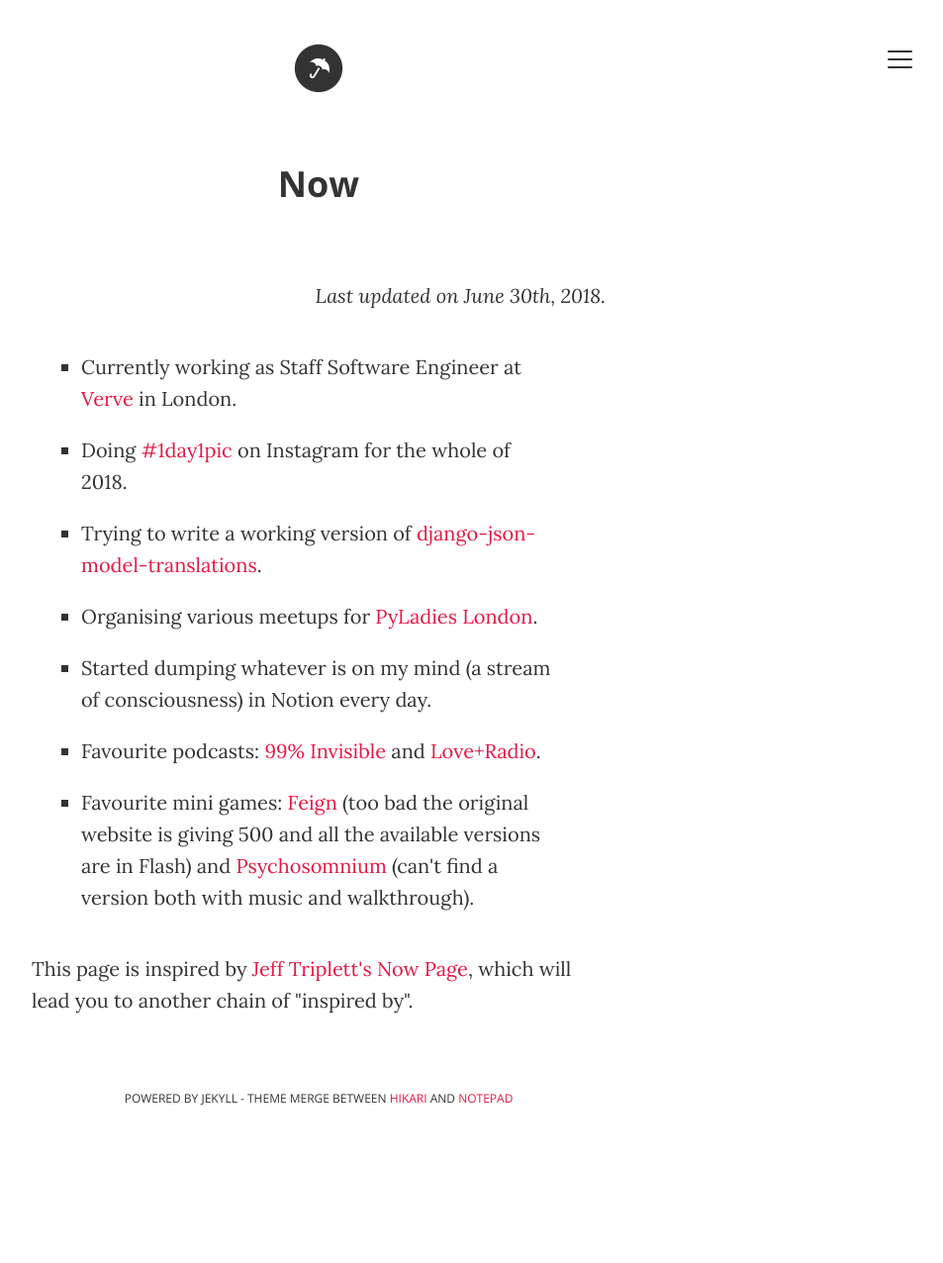
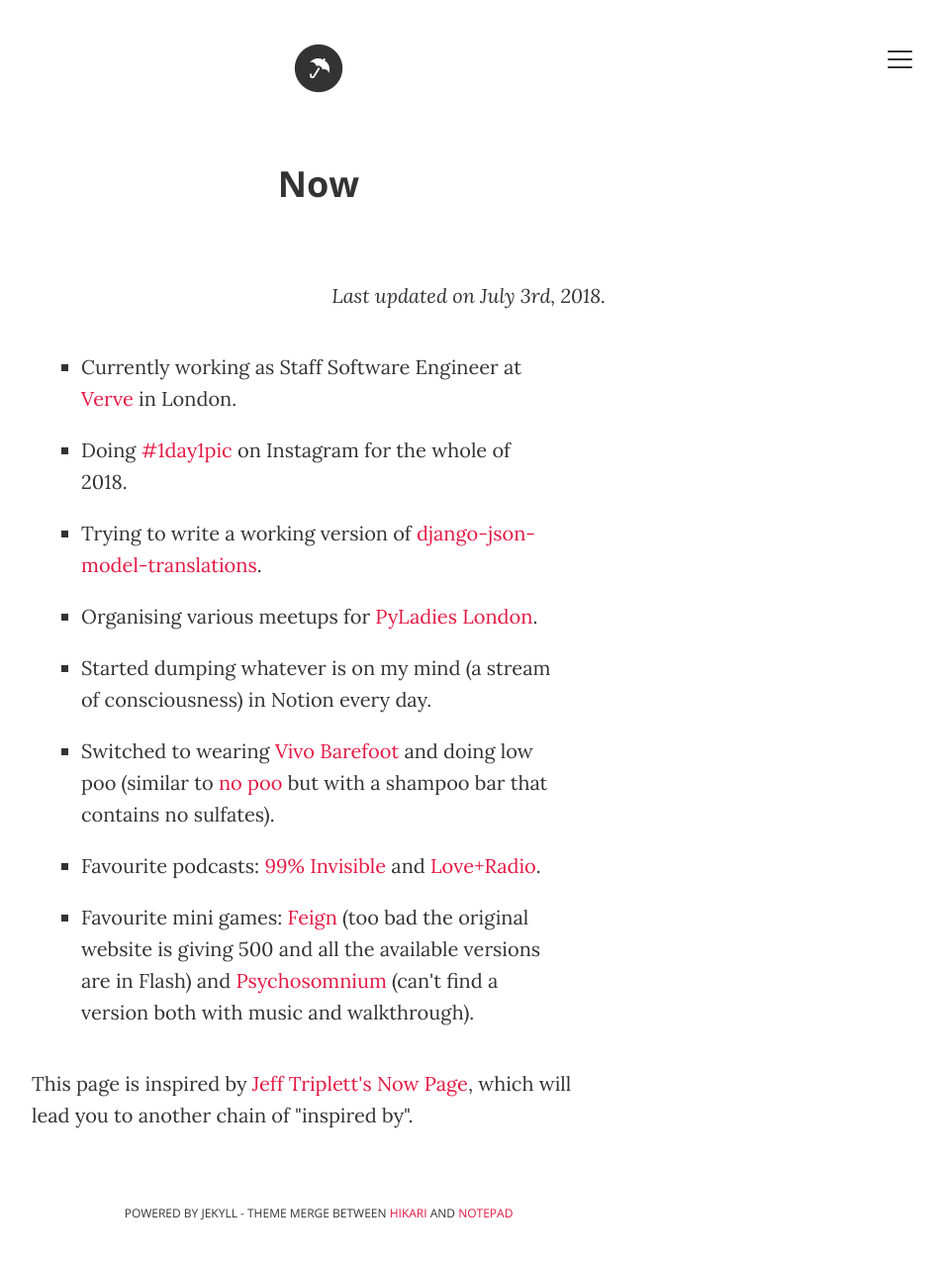
Before and after one commit to ana-balica/ana-balica.github.io, a Jekyll site: the page built from now.html, in a window 1280 px wide. Shown: the whole page at 99% size, without its empty margins (318-1271 px from the left). Built offline with Jekyll 4.4.1, drawn with Linux system fonts in a browser that asks for light colours; comment, search, counter and statistics services are not loaded; before the commit the page ends 1160 px from its top, so only the background shows below that.

Commit message:
Update now page again

```diff
--- a/now.html
+++ b/now.html
@@ -6,13 +6,14 @@ description: "What I'm doing now"
 ---
 <div class="posts custom-page-container">
   <h1>Now</h1>
-  <p class="last-updated"><em>Last updated on June 30th, 2018.</em></p>
+  <p class="last-updated"><em>Last updated on July 3rd, 2018.</em></p>
   <ul class="now-list">
       <li>Currently working as Staff Software Engineer at <a href='https://verve.co/' target='_blank'>Verve</a> in London.</li>
-      <li>Doing <a href="https://www.instagram.com/ana_ananasova/">#1day1pic</a> on Instagram for the whole of 2018.</li>
-      <li>Trying to write a working version of <a href="https://github.com/ana-balica/django-json-model-translations">django-json-model-translations</a>.</li>
-      <li>Organising various meetups for <a href="https://www.meetup.com/PyLadiesLondon/">PyLadies London</a>.</li>
+      <li>Doing <a href="https://www.instagram.com/ana_ananasova/" target='_blank'>#1day1pic</a> on Instagram for the whole of 2018.</li>
+      <li>Trying to write a working version of <a href="https://github.com/ana-balica/django-json-model-translations" target='_blank'>django-json-model-translations</a>.</li>
+      <li>Organising various meetups for <a href="https://www.meetup.com/PyLadiesLondon/" target='_blank'>PyLadies London</a>.</li>
       <li>Started dumping whatever is on my mind (a stream of consciousness) in Notion every day.</li>
+      <li>Switched to wearing <a href="https://www.vivobarefoot.com/" target='_blank'>Vivo Barefoot</a> and doing low poo (similar to <a href="https://www.reddit.com/r/NoPoo/" target='_blank'>no poo</a> but with a shampoo bar that contains no sulfates).</li>
       <li>Favourite podcasts: <a href="http://99percentinvisible.org/" target='_blank'>99% Invisible</a> and <a href="http://loveandradio.org/" target='_blank'>Love+Radio</a>.</li>
       <li>Favourite mini games: <a href="https://www.youtube.com/watch?v=g6c2mr7TFWA" target='_blank'>Feign</a> (too bad the original website is giving 500 and all the available versions are in Flash) and <a href="https://www.youtube.com/watch?v=Ii3eta1iiSY" target='_blank'>Psychosomnium</a> (can't find a version both with music and walkthrough).</li>
   </ul>
```
